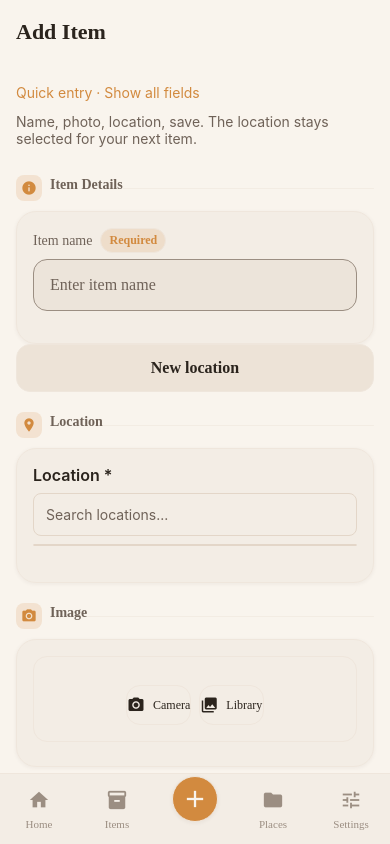
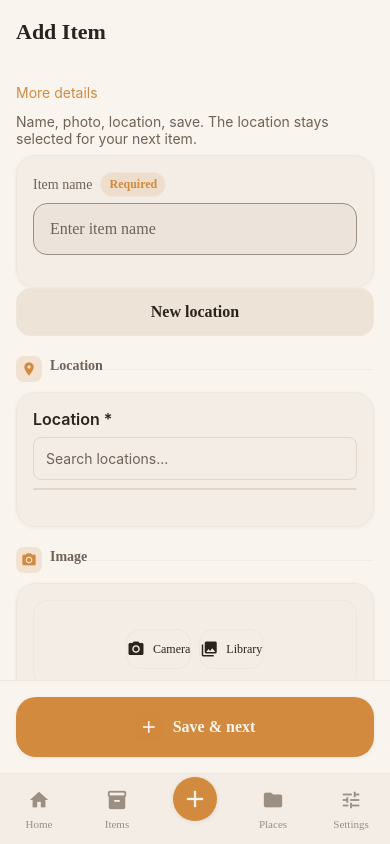
Before and after one commit to DerMoha/homeboxApp, a React Native app: screen /AddItemTab in a window 390 px wide. Built offline with nearby package versions, Linux system fonts and the light colour scheme.

Commit message:
refactor: simplify quick entry and keep save within reach

```diff
--- a/src/components/common/KeyboardFormScrollView.tsx
+++ b/src/components/common/KeyboardFormScrollView.tsx
@@ -27,8 +27,8 @@ export const useFormInputFocus = (spaceBelow = 24) => {
 
 /** Android resizes the viewport; iOS uses padding to avoid the keyboard. */
 export const KeyboardFormScrollView: React.FC<
-  ScrollViewProps & {resetScrollKey?: number}
-> = ({resetScrollKey, ...props}) => {
+  ScrollViewProps & {resetScrollKey?: number; footer?: React.ReactNode}
+> = ({resetScrollKey, footer, ...props}) => {
   const scrollRef = useRef<React.ElementRef<typeof ScrollView>>(null);
   const offset = useRef(0);
   const reservedSpace = useRef(24);
@@ -121,6 +121,7 @@ export const KeyboardFormScrollView: React.FC<
             revealFocusedInput();
           }}
         />
+        {footer}
       </FormInputFocusContext.Provider>
     </KeyboardAvoidingView>
   );
--- a/src/screens/AddItemScreen.tsx
+++ b/src/screens/AddItemScreen.tsx
@@ -339,6 +339,55 @@ const AddItemScreen: React.FC = () => {
   return (
     <View style={screenStyle}>
       <KeyboardFormScrollView
+        footer={
+          <View
+            style={[
+              styles.saveFooter,
+              {
+                backgroundColor: theme.colors.background.primary,
+                borderColor: theme.colors.borderSubtle,
+              },
+            ]}>
+            <TouchableOpacity
+              style={submitButtonStyle}
+              onPress={handleSubmit}
+              disabled={isLoading || isPreparingItem || !draftReady}
+              accessibilityRole="button"
+              accessibilityLabel={
+                isEditing
+                  ? 'Save Changes'
+                  : isQuickEntry
+                    ? 'Save & next'
+                    : 'Add Item'
+              }
+              accessibilityState={{
+                disabled: isLoading || isPreparingItem || !draftReady,
+                busy: isLoading,
+              }}
+              activeOpacity={0.8}>
+              {isLoading ? (
+                <ActivityIndicator color={theme.colors.text.inverse} />
+              ) : (
+                <>
+                  <View style={submitIconStyle}>
+                    <MaterialIcons
+                      name={isEditing ? 'edit' : 'add'}
+                      size={20}
+                      color={theme.colors.text.inverse}
+                    />
+                  </View>
+                  <Text style={submitButtonTextStyle}>
+                    {isEditing
+                      ? 'Save Changes'
+                      : isQuickEntry
+                        ? 'Save & next'
+                        : 'Add Item'}
+                  </Text>
+                </>
+              )}
+            </TouchableOpacity>
+          </View>
+        }
         resetScrollKey={savedCount}
         style={styles.scrollView}
         contentContainerStyle={contentStyle}
@@ -349,7 +398,8 @@ const AddItemScreen: React.FC = () => {
             photos and attachments stay with the original item.
           </Text>
         )}
-        {draftStatus ? (
+        {draftStatus &&
+        (!isQuickEntry || draftStatus !== 'Draft saved on this device') ? (
           <View>
             <Text
               accessibilityLiveRegion="polite"
@@ -391,9 +441,7 @@ const AddItemScreen: React.FC = () => {
             accessibilityRole="button"
             style={styles.modeButton}>
             <Text style={{color: theme.colors.accent.primary}}>
-              {quickEntry
-                ? 'Quick entry · Show all fields'
-                : 'All fields · Switch to quick entry'}
+              {quickEntry ? 'More details' : 'Fewer details'}
             </Text>
           </TouchableOpacity>
         )}
@@ -406,7 +454,9 @@ const AddItemScreen: React.FC = () => {
               : 'Name, photo, location, save. The location stays selected for your next item.'}
           </Text>
         )}
+        {!isQuickEntry && (
           <SectionHeader title="Item Details" icon="info" variant="withIcon" />
+        )}
 
         <View style={formCardStyle}>
           <ItemFormFields
@@ -459,6 +509,7 @@ const AddItemScreen: React.FC = () => {
           />
         </View>
 
+        {!isQuickEntry && (
           <AttachmentQueue
             attachments={attachments}
             onChange={setAttachments}
@@ -466,6 +517,7 @@ const AddItemScreen: React.FC = () => {
             clearImage={clearImage}
             disabled={isLoading}
           />
+        )}
 
         {!isQuickEntry && enabledFields.labels && (
           <>
@@ -489,45 +541,6 @@ const AddItemScreen: React.FC = () => {
           </>
         )}
 
-        <TouchableOpacity
-          style={submitButtonStyle}
-          onPress={handleSubmit}
-          disabled={isLoading || isPreparingItem || !draftReady}
-          accessibilityRole="button"
-          accessibilityLabel={
-            isEditing
-              ? 'Save Changes'
-              : isQuickEntry
-                ? 'Save & next'
-                : 'Add Item'
-          }
-          accessibilityState={{
-            disabled: isLoading || isPreparingItem || !draftReady,
-            busy: isLoading,
-          }}
-          activeOpacity={0.8}>
-          {isLoading ? (
-            <ActivityIndicator color={theme.colors.text.inverse} />
-          ) : (
-            <>
-              <View style={submitIconStyle}>
-                <MaterialIcons
-                  name={isEditing ? 'edit' : 'add'}
-                  size={20}
-                  color={theme.colors.text.inverse}
-                />
-              </View>
-              <Text style={submitButtonTextStyle}>
-                {isEditing
-                  ? 'Save Changes'
-                  : isQuickEntry
-                    ? 'Save & next'
-                    : 'Add Item'}
-              </Text>
-            </>
-          )}
-        </TouchableOpacity>
-
         <View style={styles.bottomSpacer} />
       </KeyboardFormScrollView>
 
@@ -541,6 +554,7 @@ const AddItemScreen: React.FC = () => {
 };
 
 const styles = StyleSheet.create({
+  saveFooter: {padding: 16, borderTopWidth: StyleSheet.hairlineWidth},
   modeButton: {paddingVertical: 12},
   entryHint: {marginBottom: 8},
   container: {
@@ -580,7 +594,7 @@ const styles = StyleSheet.create({
     justifyContent: 'center',
     paddingVertical: 16,
     paddingHorizontal: 18,
-    marginTop: 32,
+    marginTop: 0,
     gap: 10,
   },
   submitIconContainer: {
```
Lines whose indentation alone changed are shown as unchanged.
